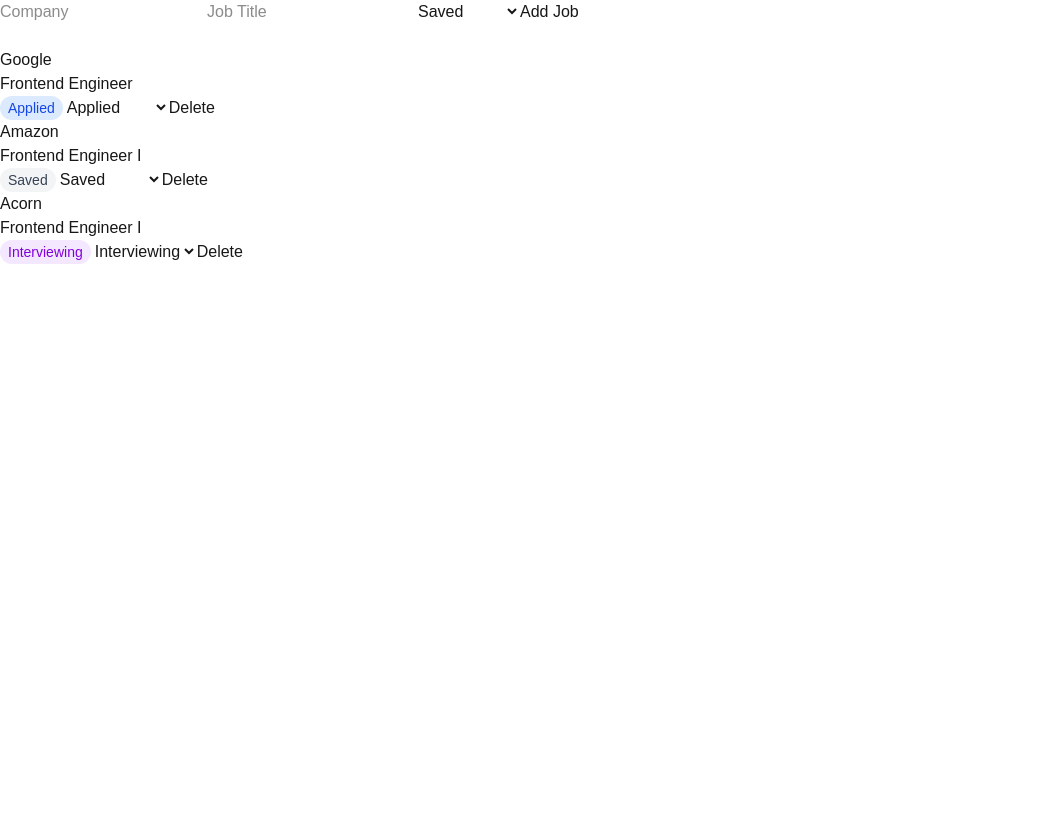
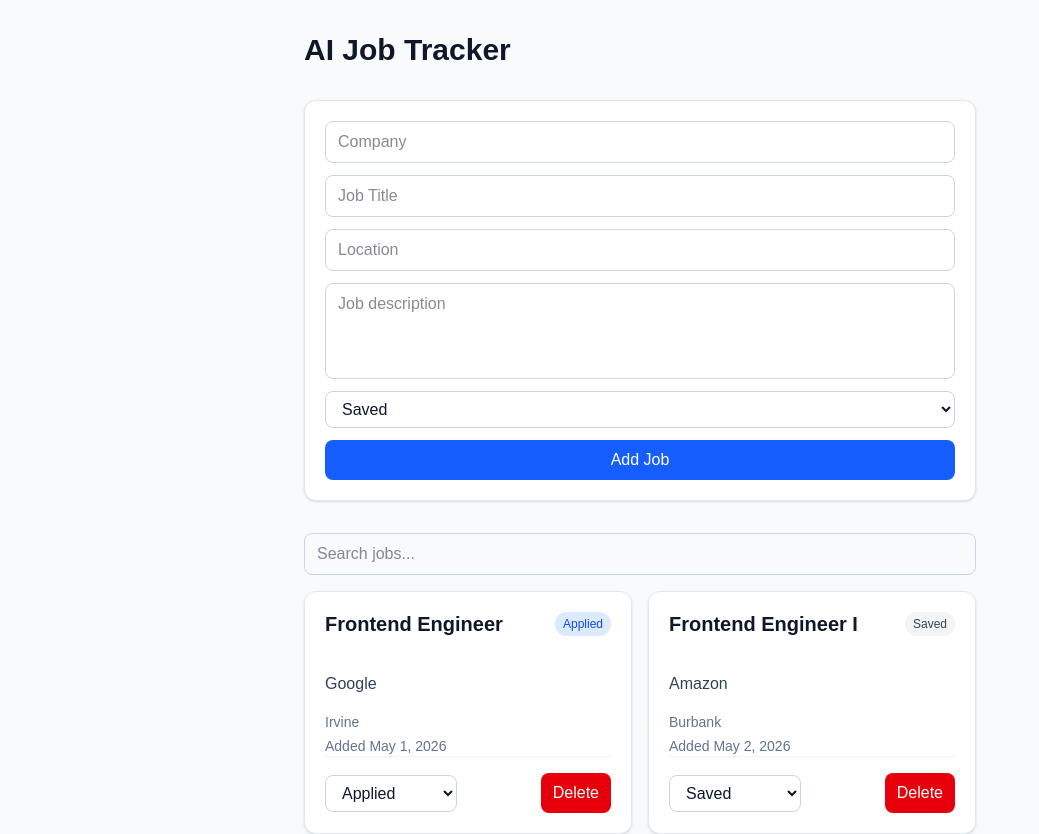
Before and after one commit to andrewlit10/ai-job-tracker, a Next.js app: page /jobs in a window 1280 px wide. Shown: the top 834 px of the page, without its empty margins (0-1039 px from the left). Before the commit the page ends 800 px from the top, so only its background shows below. Built offline with nearby package versions, Linux system fonts and the light colour scheme.

Commit message:
style job list and detail pages

```diff
--- a/src/app/jobs/[id]/page.tsx
+++ b/src/app/jobs/[id]/page.tsx
@@ -8,6 +8,7 @@
   formatStatus,
   getStatusBadgeClass,
 } from "@/lib/formatters";
+import Link from "next/link";
 
 export default function JobDetailPage() {
   const params = useParams();
@@ -27,36 +28,79 @@
   }, []);
 
   const job = jobs.find((job) => job.id === id);
-
+  const pageClass = "min-h-screen bg-slate-50 px-6 py-8";
+  const cardClass = "rounded-xl border border-slate-200 bg-white p-5 shadow-sm";
   if (!hasLoaded) {
-    return <main>Loading...</main>;
+    return <main className={pageClass}>Loading...</main>;
   }
 
   if (!job) {
     return (
-      <main>
-        <h1>Job not found</h1>
+      <main className={pageClass}>
+        <div className="mx-auto max-w-2xl">
+          <h1 className="text-2xl font-bold text-slate-900">Job not found</h1>
+          <Link
+            className="mt-4 inline-block text-blue-600 hover:text-blue-700"
+            href="/jobs"
+          >
+            Back to jobs
+          </Link>
+        </div>
       </main>
     );
   }
+
   return (
-    <main>
-      <section>
-        <h1>{job.company}</h1>
-        <p>{job.title}</p>
+    <main className={pageClass}>
+      <div className="mx-auto max-w-2xl">
+        <Link
+          className="mb-4 inline-block text-blue-600 hover:text-blue-700"
+          href="/jobs"
+        >
+          ← Back to jobs
+        </Link>
+        <section className={`${cardClass} mb-4`}>
+          <div className="flex items-start justify-between gap-4">
+            <div>
+              <h1 className="text-3xl font-bold leading-tight text-slate-900">
+                {job.title}
+              </h1>
+              <p className="mt-2 text-lg text-slate-700">{job.company}</p>
+            </div>
             <span
-          className={`rounded-full px-2 py-1 text-sm font-medium ${getStatusBadgeClass(job.status)}`}
+              className={`shrink-0 rounded-full px-2 py-1 text-sm font-medium ${getStatusBadgeClass(job.status)}`}
             >
               {formatStatus(job.status)}
             </span>
+          </div>
         </section>
-      <section>
-        <p>{job.description || "No description added yet."}</p>
+
+        <section className={`${cardClass} mb-4`}>
+          <h2 className="mb-3 text-lg font-semibold text-slate-900">
+            Description
+          </h2>
+          <p className="whitespace-pre-wrap text-slate-700">
+            {job.description || "No description added yet."}
+          </p>
         </section>
-      <section>
-        <p>{job.location || "No location added yet."}</p>
-        <p>{formatDate(job.createdAt)}</p>
+
+        <section className={cardClass}>
+          <h2 className="mb-3 text-lg font-semibold text-slate-900">
+            Job Details
+          </h2>
+
+          <div className="space-y-2 text-slate-700">
+            <p>
+              <span className="font-medium text-slate-900">Location:</span>{" "}
+              {job.location || "No location added yet."}
+            </p>
+            <p>
+              <span className="font-medium text-slate-900">Added:</span>{" "}
+              {formatDate(job.createdAt)}
+            </p>
+          </div>
         </section>
+      </div>
     </main>
   );
 }
--- a/src/app/jobs/page.tsx
+++ b/src/app/jobs/page.tsx
@@ -1,7 +1,11 @@
 "use client";
 import { useEffect, useState } from "react";
 import { mockJobs } from "@/lib/mockJobs";
-import { formatStatus, getStatusBadgeClass } from "@/lib/formatters";
+import {
+  formatStatus,
+  formatDate,
+  getStatusBadgeClass,
+} from "@/lib/formatters";
 import { JobStatus } from "@/types/job";
 import type { Job } from "@/types/job";
 
@@ -11,6 +15,8 @@
   const [query, setQuery] = useState("");
   const [company, setCompany] = useState("");
   const [title, setTitle] = useState("");
+  const [location, setLocation] = useState("");
+  const [description, setDescription] = useState("");
   const [status, setStatus] = useState<JobStatus>("saved");
   const [jobs, setJobs] = useState<Job[]>([]);
   const [hasLoaded, setHasLoaded] = useState(false);
@@ -44,15 +50,17 @@
       id: crypto.randomUUID(),
       company: company.trim(),
       title: title.trim(),
-      location: "",
+      location: location.trim(),
+      description: description.trim(),
       status: status,
-      description: "",
       createdAt: new Date().toISOString(),
     };
 
     setJobs([newJob, ...jobs]);
     setCompany("");
     setTitle("");
+    setLocation("");
+    setDescription("");
     setStatus("saved");
   }
   function deleteJob(id: string) {
@@ -71,24 +79,53 @@
     });
     setJobs(updatedJobs);
   }
+  const pageClass = "min-h-screen bg-slate-50 px-6 py-8";
+  const inputClass =
+    "rounded-lg border border-slate-300 px-3 py-2 text-base text-slate-900 outline-none focus:border-blue-500 focus:ring-2 focus:ring-blue-100";
+  const primaryButtonClass =
+    "rounded-lg bg-blue-600 px-4 py-2 font-medium text-white hover:bg-blue-700";
 
+  const dangerButtonClass =
+    "rounded-lg bg-red-600 px-3 py-2 text-white hover:bg-red-700";
   if (!hasLoaded) {
-    return <main>Loading...</main>;
+    return <main className={pageClass}>Loading...</main>;
   }
   return (
-    <main>
-      <form onSubmit={addNewJob}>
+    <main className={pageClass}>
+      <div className="mx-auto max-w-2xl">
+        <div className="mb-8">
+          <h1 className="text-3xl font-bold text-slate-900">AI Job Tracker</h1>
+        </div>
+        <form
+          onSubmit={addNewJob}
+          className="mb-8 grid gap-3 rounded-xl border border-slate-200 bg-white p-5 shadow-sm"
+        >
           <input
+            className={inputClass}
             value={company}
             onChange={(e) => setCompany(e.target.value)}
             placeholder="Company"
           />
           <input
+            className={inputClass}
             value={title}
             onChange={(e) => setTitle(e.target.value)}
             placeholder="Job Title"
           />
+          <input
+            className={inputClass}
+            value={location}
+            onChange={(e) => setLocation(e.target.value)}
+            placeholder="Location"
+          />
+          <textarea
+            className={`${inputClass} min-h-24 resize-none`}
+            value={description}
+            onChange={(e) => setDescription(e.target.value)}
+            placeholder="Job description"
+          />
           <select
+            className={inputClass}
             value={status}
             onChange={(e) => setStatus(e.target.value as JobStatus)}
           >
@@ -98,27 +135,57 @@
             <option value="offer">Offer</option>
             <option value="rejected">Rejected</option>
           </select>
-        <button type="submit">Add Job</button>
+          <button className={primaryButtonClass} type="submit">
+            Add Job
+          </button>
         </form>
-      <input value={query} onChange={(e) => setQuery(e.target.value)} />
+        <input
+          className={`mb-4 w-full ${inputClass}`}
+          value={query}
+          onChange={(e) => setQuery(e.target.value)}
+          placeholder="Search jobs..."
+        />
 
         {jobs.length === 0 ? (
           <p>No jobs yet. Add your first job above.</p>
         ) : filteredJobs.length === 0 ? (
           <p>No matching jobs found.</p>
         ) : (
-        filteredJobs.map((job) => (
-          <div key={job.id}>
-            <Link href={`/jobs/${job.id}`}>
-              <h2>{job.company}</h2>
-              <p>{job.title}</p>
+          <div className="grid gap-4 sm:grid-cols-2">
+            {filteredJobs.map((job) => (
+              <div
+                key={job.id}
+                className="flex h-full flex-col rounded-xl border border-slate-200 bg-white p-5 shadow-sm transition hover:shadow-md"
+              >
+                <Link href={`/jobs/${job.id}`} className="block">
+                  <div className="flex items-start justify-between gap-4">
+                    <div>
+                      <h2 className="min-h-[3.5rem] text-xl font-semibold leading-tight text-slate-900">
+                        {job.title}
+                      </h2>
+                      <p className="mt-1 text-base text-slate-700">
+                        {job.company}
+                      </p>
+                    </div>
+
                     <span
-                className={`rounded-full px-2 py-1 text-sm font-medium ${getStatusBadgeClass(job.status)}`}
+                      className={`shrink-0 rounded-full px-2 py-1 text-xs font-medium ${getStatusBadgeClass(
+                        job.status,
+                      )}`}
                     >
                       {formatStatus(job.status)}
                     </span>
+                  </div>
+
+                  <div className="mt-4 space-y-1 text-sm text-slate-500">
+                    <p>{job.location || "No location added"}</p>
+                    <p>Added {formatDate(job.createdAt)}</p>
+                  </div>
                 </Link>
+
+                <div className="mt-auto flex items-center justify-between gap-3 border-t border-slate-100 pt-4">
                   <select
+                    className={`${inputClass} max-w-[180px]`}
                     value={job.status}
                     onChange={(e) =>
                       updateJobStatus(job.id, e.target.value as JobStatus)
@@ -130,10 +197,19 @@
                     <option value="offer">Offer</option>
                     <option value="rejected">Rejected</option>
                   </select>
-            <button onClick={() => deleteJob(job.id)}>Delete</button>
+
+                  <button
+                    className={dangerButtonClass}
+                    onClick={() => deleteJob(job.id)}
+                  >
+                    Delete
+                  </button>
                 </div>
-        ))
+              </div>
+            ))}
+          </div>
         )}
+      </div>
     </main>
   );
 }
```
Lines whose indentation alone changed are shown as unchanged.
